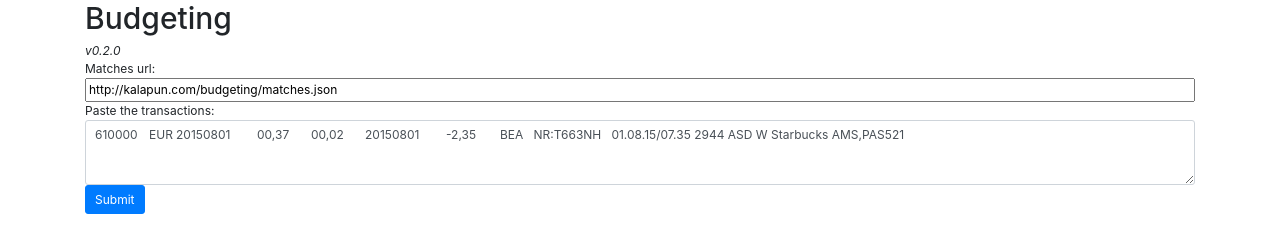
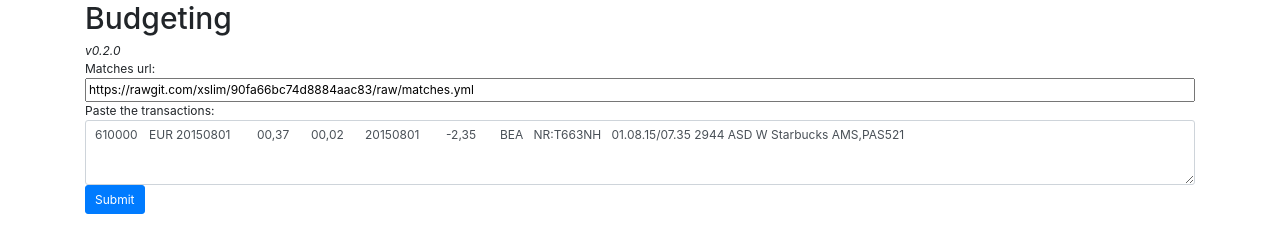
Before and after one commit to xslim/budgeting, a website: page index.html in a window 1280 px wide. Drawn offline with nearby package versions, Linux system fonts and the light colour scheme.

Commit message:
Update index.html

```diff
--- a/index.html
+++ b/index.html
@@ -23,7 +23,7 @@
 
       <div id="tx_input">
 
-        Matches url: <input type="text" id="matches_url" name="matches_url" value="http://kalapun.com/budgeting/matches.json" style="width: 100%" />
+        Matches url: <input type="text" id="matches_url" name="matches_url" value="https://rawgit.com/xslim/90fa66bc74d8884aac83/raw/matches.yml" style="width: 100%" />
         <!--
         <input type="file" id="tx_file" name="file" />
         <div id="drop_zone">Drop files here</div>
```
